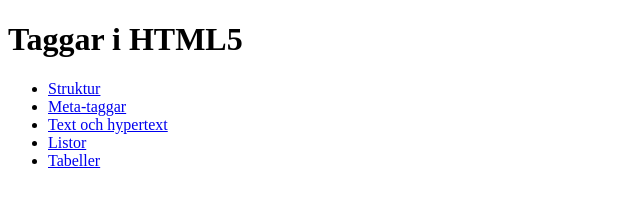
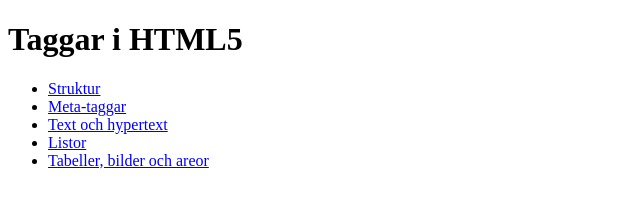
Before and after one commit to Oskarzito/WebbutvecklingKlientsidan, a plain HTML site: page 1.1/tags.html in a window 1280 px wide. Shown: the whole page, without its empty margins (0-640 px from the left). Drawn offline with Linux system fonts and the light colour scheme.

Commit message:
Ninth commit

```diff
--- a/1.1/tags.html
+++ b/1.1/tags.html
@@ -12,7 +12,7 @@
             <li> <a href="meta.html">Meta-taggar</a> </li>
             <li> <a href="text.html">Text och hypertext</a> </li>
             <li> <a href="list.html">Listor</a> </li>
-            <li> <a href="table.html">Tabeller</a> </li>
+            <li> <a href="table.html">Tabeller, bilder och areor</a> </li>
         </ul>
 
 
```
